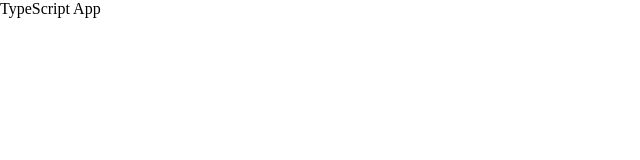
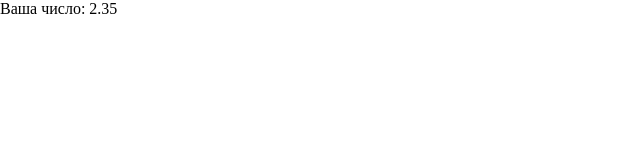
Before and after one commit to VitaliMazurenka/react-typescript, a React (Create React App) app: page / in a window 1280 px wide. Shown: the top 160 px of the page, without its empty margins (0-640 px from the left). Built offline with nearby package versions, Linux system fonts and the light colour scheme.

Commit message:
hw-20_not final

```diff
--- a/src/App.tsx
+++ b/src/App.tsx
@@ -1,9 +1,14 @@
+import Lesson20 from './lessons/Lesson20';
+import Homework20 from './homeworks/Homework20/Homework20';
 
 import './App.css';
 
 function App() {
   return (
-    <div className="App">TypeScript App</div>
+    <div className="App">
+
+    <Lesson20/>
+    </div>
   );
 }
 
--- /dev/null
+++ b/src/homeworks/Homework20/Homework20.tsx
@@ -0,0 +1,14 @@
+function Homework20() {
+    let firstName: string = "John";
+    let lastName: string = "Doe";
+    let job: string = "Software Engineer";
+    let isManager: boolean = false;
+    let experience: number = 5;
+    let email: string = "john.doe@google.com";
+
+
+
+    return <div className="hw-wrapper">{}</div>;
+};
+
+export default Homework20;
--- /dev/null
+++ b/src/homeworks/Homework20/index.ts
@@ -0,0 +1,3 @@
+import Homework20 from "./Homework20";
+
+export default Homework20;
--- /dev/null
+++ b/src/homeworks/Homework20/styles.css
@@ -0,0 +1,5 @@
+.how20-wrapper {
+    display: flex;
+    flex-direction: column;
+    width: 100%;
+  }
--- /dev/null
+++ b/src/lessons/Lesson20/Lesson20.tsx
@@ -0,0 +1,30 @@
+function Lesson20(){
+    // Создание boolean переменной isActive и присвоение ей значения  true;
+    // если мы инициализировали переменную и сразу присвоили ей значение , без присвоения типа , то тип
+    // присваивается сам, в зависимости  от той переменной которую мы сразу передали.
+    // 2. если явно указали тип, напр. boolean, то в других местах кода где мы захотим присвоить другие типы
+    // у нас будет падать ошибка в консоль
+let isActive: boolean = true;
+
+// нельзя присвоить строку значению boolean
+//isActive = '';
+
+// 2 тип : number: любое число , как с плавающей точкой , так и целочисоенное
+
+let num: number  = 3;
+
+num = 2.35;
+
+// 3 тип : string : любые слова и выражения заключенные в "" или '' или ``
+
+ let info: string = `Ваша число: ${num}`;
+
+ // 4 тип : массив : string []:  в левой части пишем какие элементы будут в массиве, а в правой сам массив
+
+   let fruits: string[] = ["Apple", "Orange"];
+let numbers: number[] = [0,2,4];
+
+    return <div className="lesson20-wrapper">{info}</div>;
+}
+
+export default Lesson20;
--- /dev/null
+++ b/src/lessons/Lesson20/index.ts
@@ -0,0 +1,3 @@
+import Lesson20 from "./Lesson20";
+
+export default Lesson20;
--- /dev/null
+++ b/src/lessons/Lesson20/styles.css
@@ -0,0 +1,6 @@
+.lesson20-wrapper{
+    display: flex;
+    flex-direction: column;
+    width: 100%;
+    height: 100%;
+}
```
